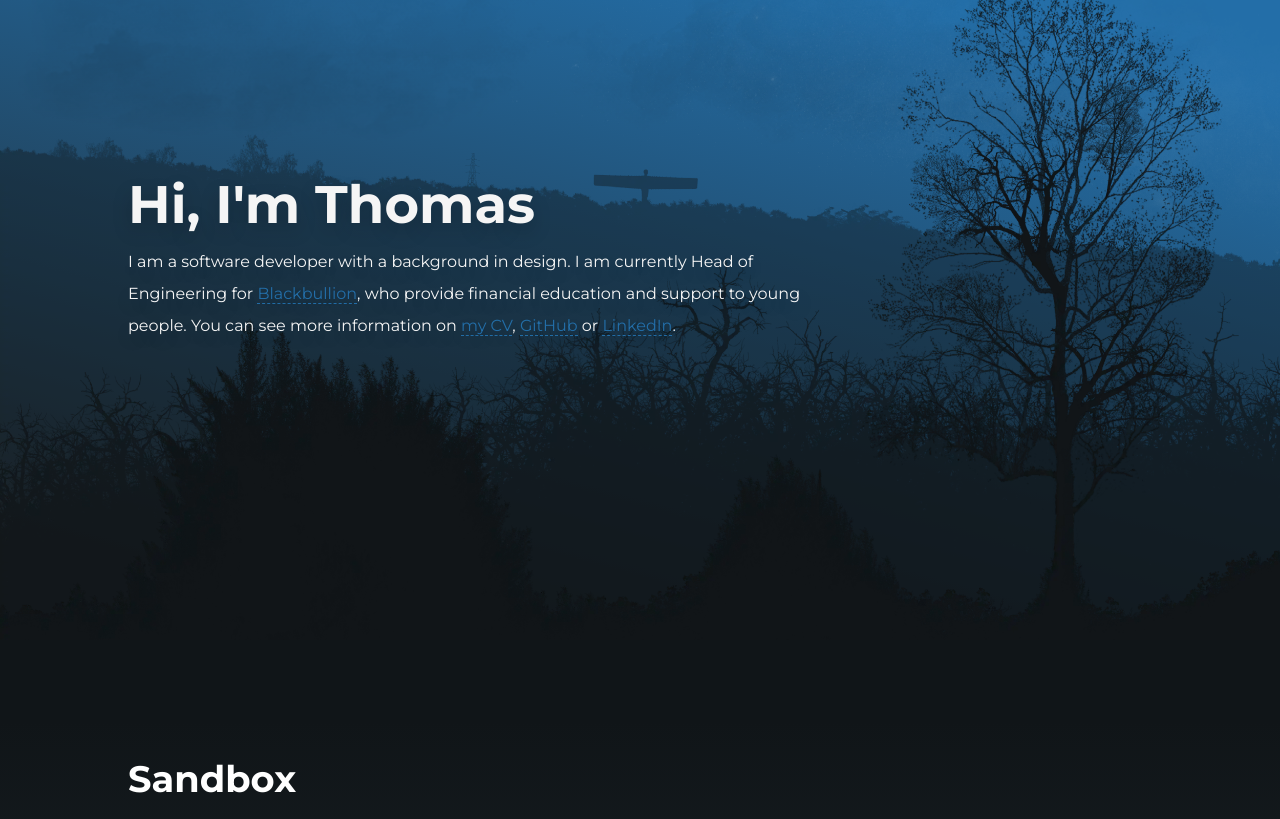
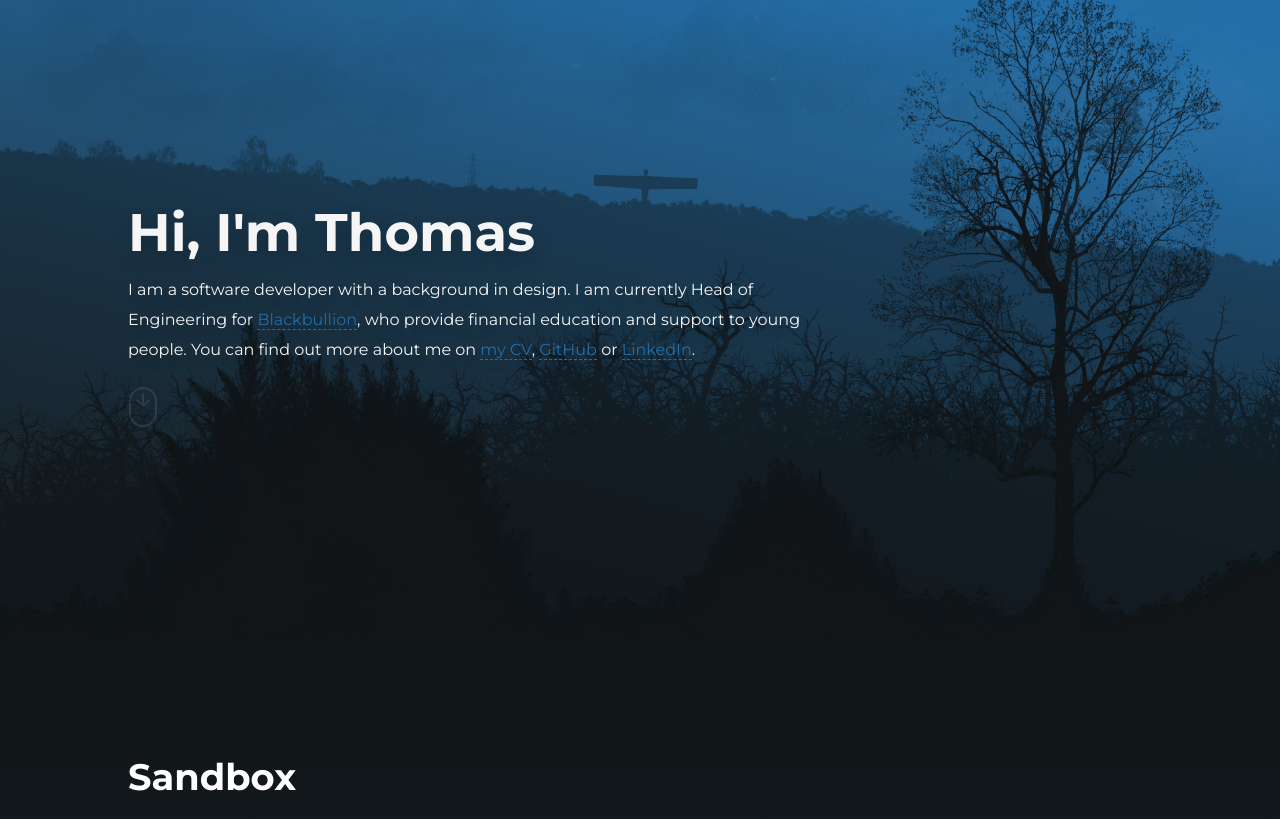
Before and after one commit to thomashockaday/thomashockaday.github.io, a plain HTML site: page index.html in a window 1280 px wide. Shown: the top 819 px of the page. Drawn offline with Linux system fonts and the light colour scheme.

Commit message:
Add scroll to content indicator

```diff
--- a/css/style.css
+++ b/css/style.css
@@ -53,9 +53,13 @@ html {
 }
 
 /* 2. Semantic Markup */
+:root {
+  scroll-behavior: smooth;
+}
+
 body {
   font-family: "Montserrat", sans-serif;
-  line-height: 2;
+  line-height: 1.9;
   color: var(--darker-grey);
   background: var(--white);
 }
@@ -364,7 +368,7 @@ ul.tags {
   list-style: none;
   font-size: 0.85rem;
   color: var(--lighter-grey);
-  margin: 1rem 0;
+  margin: 2rem 0;
 }
 
 ul.tags li {
@@ -374,7 +378,6 @@ ul.tags li {
   border-radius: var(--border-radius);
   border: 1px solid var(--light-grey);
   background-color: var(--dark-grey);
-  line-height: 3;
   box-shadow: var(--box-shadow);
 }
 
@@ -397,11 +400,40 @@ ul.tags li::before {
   z-index: 5;
   color: var(--white);
   text-shadow: rgba(0, 0, 0, 0.2) 0px 8px 20px;
+  padding-top: 5%;
 }
 
 .bio {
-  margin-top: 0.5rem;
+  margin: 0.5rem 0;
   max-width: 700px;
+}
+
+.scroll-indicator {
+  display: block;
+  margin-top: 1rem;
+  animation: blink 3s infinite;
+  border: none;
+  color: currentColor;
+  width: 50px;
+
+  &:hover {
+    border: none;
+    color: currentColor;
+  }
+}
+
+@keyframes blink {
+  0% {
+    opacity: 0.1;
+  }
+
+  50% {
+    opacity: 0.7;
+  }
+
+  100% {
+    opacity: 0.1;
+  }
 }
 
 .layers {
--- a/index.html
+++ b/index.html
@@ -43,7 +43,7 @@
               rel="noopener noreferrer"
               >Blackbullion</a
             >, who provide financial education and support to young people. You
-            can see more information on
+            can find out more about me on
             <a href="https://thomashockaday.github.io/cv">my CV</a>,
             <a
               href="https://github.com/thomashockaday"
@@ -59,6 +59,23 @@
               >LinkedIn</a
             >.
           </p>
+          <a href="#sandbox" class="scroll-indicator" aria-hidden="true">
+            <svg
+              xmlns="http://www.w3.org/2000/svg"
+              width="50"
+              height="50"
+              version="1.0"
+              viewBox="205 0 307 512"
+              fill="currentColor"
+            >
+              <path
+                d="M244 51.6c-12.1 1.5-23.8 3.9-32.6 6.9-49.3 16.4-84.8 56.2-96 107.5-1.8 7.9-1.9 14.2-1.9 89.5 0 75.6.1 81.6 1.9 90 10.7 51.2 46.6 91.6 96 108 15.2 5.1 26.6 6.8 44.6 6.9 18 0 29.4-1.8 44.6-6.9 25.7-8.6 47.4-23.2 64.6-43.5 17.3-20.5 28.2-44.2 32.4-71 1.3-8 1.4-21.7 1.1-87.5-.4-86.5 0-81.4-7.3-103.5-9.6-28.9-29.8-55.2-56.1-72.8-14.6-9.8-36.4-18.6-53.8-21.7-9-1.6-31-2.7-37.5-1.9m32.6 21.9c17.3 3 32.7 9.2 47.6 19.1 22.8 15.2 40.4 38.4 48.6 64.5 5.8 18 5.7 17.1 5.7 99.4 0 69.8-.1 76.7-1.8 84.3-7.4 33.6-25.5 60.7-52.7 78.7-20.7 13.8-42.9 20.5-68 20.5s-47.3-6.7-68.2-20.6c-27-18-45.3-45.4-52.5-78.7-1.6-7.4-1.8-15.3-1.8-84.7 0-83.8-.1-82.5 6.2-101 14.1-41.7 51.3-73.6 94.8-81.4 10.8-1.9 31.2-2 42.1-.1"
+              />
+              <path
+                d="M246 167.2v54.3l-22.3-22.3-22.2-22.2-6.8 6.8c-3.7 3.7-6.7 7.2-6.7 7.7 0 .6 14.1 15.1 31.3 32.2 20.4 20.4 32.2 31.4 33.9 31.8 1.6.4 4 .4 5.5 0 1.8-.4 13.6-11.4 34.1-31.8 17.1-17.1 31.2-31.6 31.2-32.2 0-.5-3-4-6.7-7.7l-6.8-6.8-22.2 22.2-22.3 22.3V113h-20z"
+              />
+            </svg>
+          </a>
         </div>
       </div>
       <div class="layer" id="angel-layer-2" role="presentation"></div>
@@ -70,7 +87,7 @@
 
     <main>
       <section class="container gradient gradient-grey">
-        <h2 id="projects">Sandbox</h2>
+        <h2 id="sandbox">Sandbox</h2>
 
         <ul class="grid card-list">
           <li class="grid-cell card">
```
